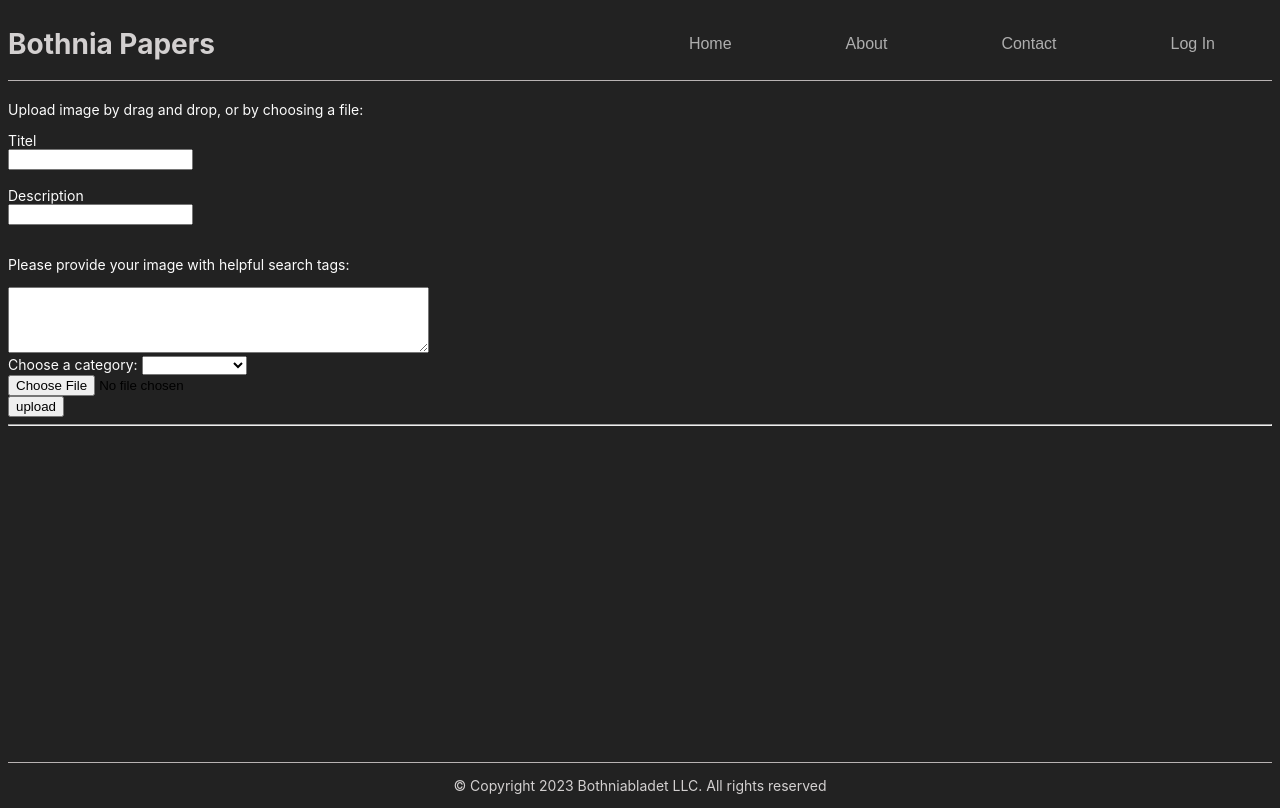
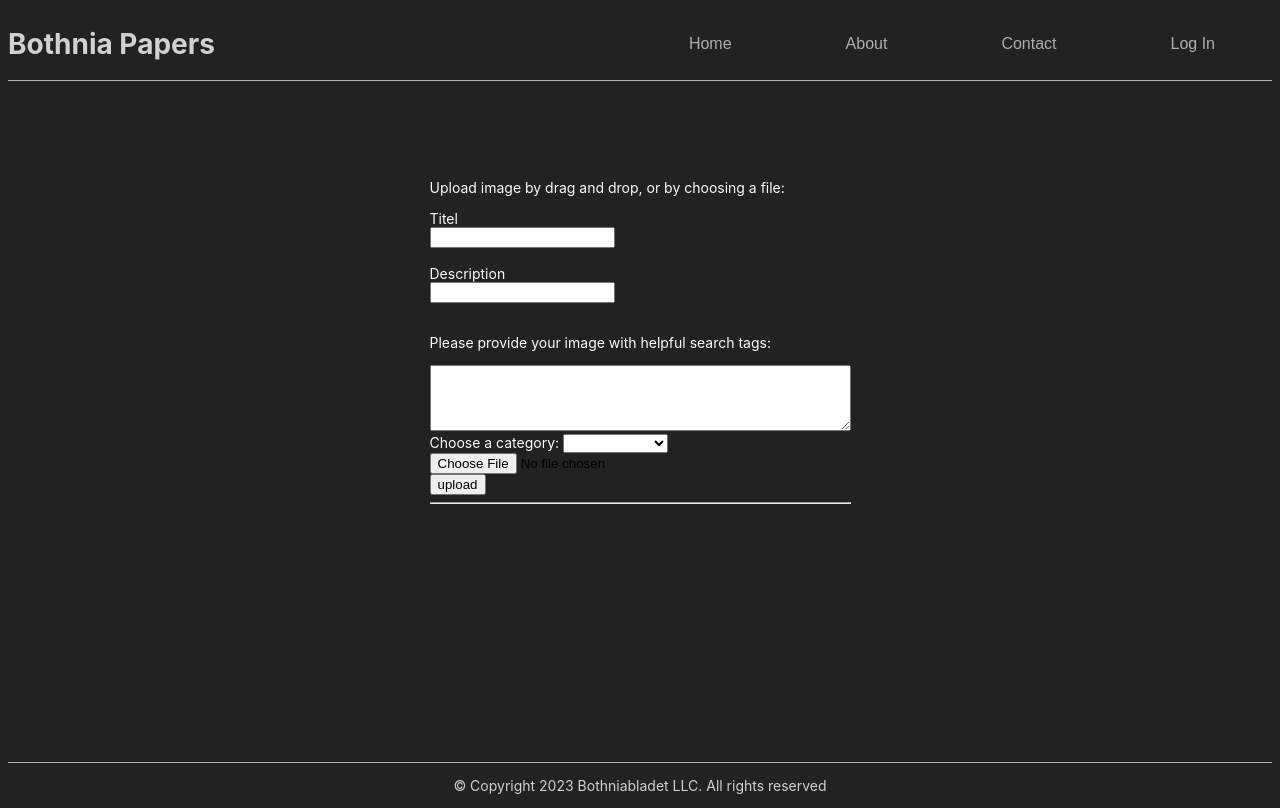
Before and after one commit to dcaptain1/D0027E_Project_Alpha, an Angular app: page /Upload-page in a window 1280 px wide. Built offline with nearby package versions, Linux system fonts and the light colour scheme.

Commit message:
började fixa till lite upload sidan

```diff
--- a/src/app/components/upload-page/upload-page.component.css
+++ b/src/app/components/upload-page/upload-page.component.css
@@ -8,3 +8,8 @@ button, input, select {
 button, input, select, textarea {
   color: #000000;
 }
+
+.form_container{
+  margin:7em auto;
+  width: fit-content;
+}
--- a/src/app/components/upload-page/upload-page.component.html
+++ b/src/app/components/upload-page/upload-page.component.html
@@ -1,6 +1,8 @@
+<div class="form_container">
     <p>Upload image by drag and drop, or by choosing a file: </p>
 
     <form>
+
         <div class="form-group">
             <label for="titel"> Titel</label><br>
             <input type="text" id="Titel" class="form-control">
@@ -34,3 +36,7 @@
                     <div *ngIf=message>{{message}}</div>
                 </div>
             </div>
+        </div>
+
+    </form>
+</div>
```
Lines whose indentation alone changed are shown as unchanged.
